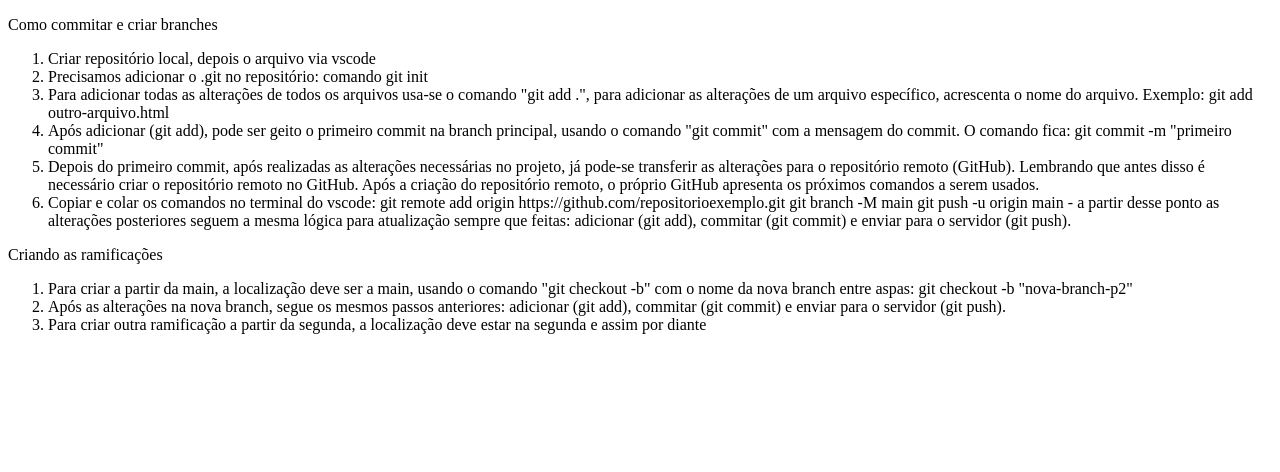
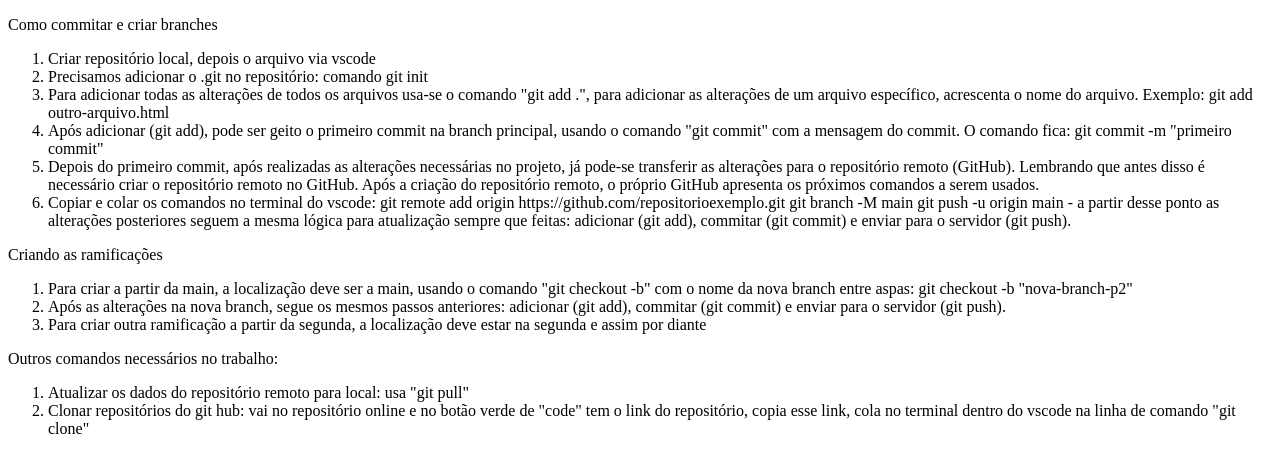
Before and after one commit to Joyce-png/aulinha-dia2, a plain HTML site: page index.html in a window 1280 px wide. Drawn offline with Linux system fonts and the light colour scheme.

Commit message:
atualização de comandos

```diff
--- a/index.html
+++ b/index.html
@@ -25,6 +25,12 @@
         <li>Para criar a partir da main, a localização deve ser a main, usando o comando "git checkout -b" com o nome da nova branch entre aspas: git checkout -b "nova-branch-p2"</li>
         <li>Após as alterações na nova branch, segue os mesmos passos anteriores: adicionar (git add), commitar (git commit) e enviar para o servidor (git push). </li>
         <li>Para criar outra ramificação a partir da segunda, a localização deve estar na segunda e assim por diante</li>
+    </ol>
+    <p>Outros comandos necessários no trabalho:</p>
+    <ol>
+        <li>Atualizar os dados do repositório remoto para local: usa "git pull" </li>
+        <li>Clonar repositórios do git hub: vai no repositório online e no botão verde de "code" tem o link do repositório, copia esse link, cola no terminal dentro do vscode na linha de comando "git clone"</li>
+
 
     </ol>
 </body>
```
